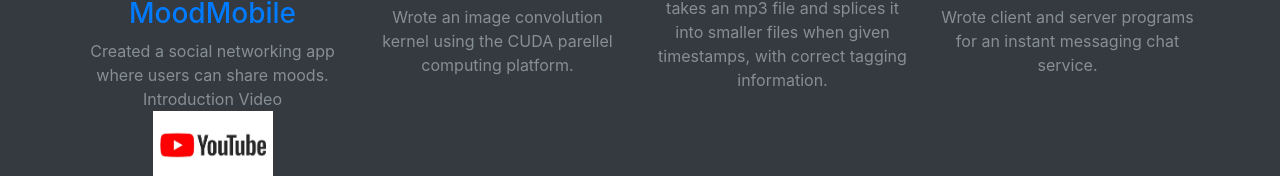
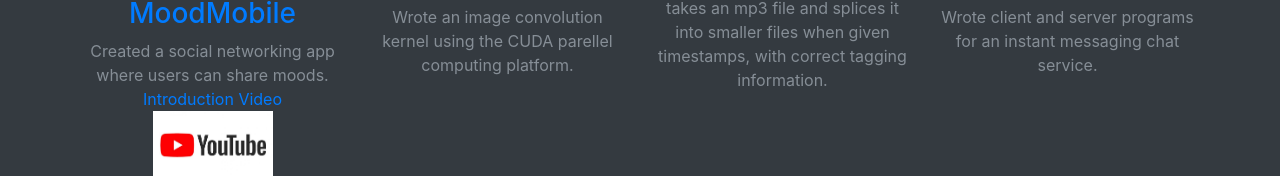
Before and after one commit to SNSydia/SNSydia.github.io, a website with bundled scripts: page index.html in a window 1280 px wide. Shown: the part 2120-2296 px from the top of the page. Built offline with nearby package versions, Linux system fonts and the light colour scheme; files whose address does not match are found by name.

```diff
--- a/index.html
+++ b/index.html
@@ -181,7 +181,7 @@
                 <div class="service-box">
                   <a href="https://github.com/CMPUT301W17T05/MoodMobile" ><h3>Android Group Project: MoodMobile</h3></a>
                   <p class="text-muted">Created a social networking app where users can share moods.</p>
-                  <a href="https://www.youtube.com/watch?v=ZnDUAUvb_k4" ><p class="text-muted" color="orange"> Introduction Video </p>
+                  <a href="https://www.youtube.com/watch?v=ZnDUAUvb_k4" ><p color="orange"> Introduction Video </p>
                     <img class = "img-fluid" src = "img/youtube.jpg" alt="" width="120" height="60">
                   </a>
                 </div>
```
